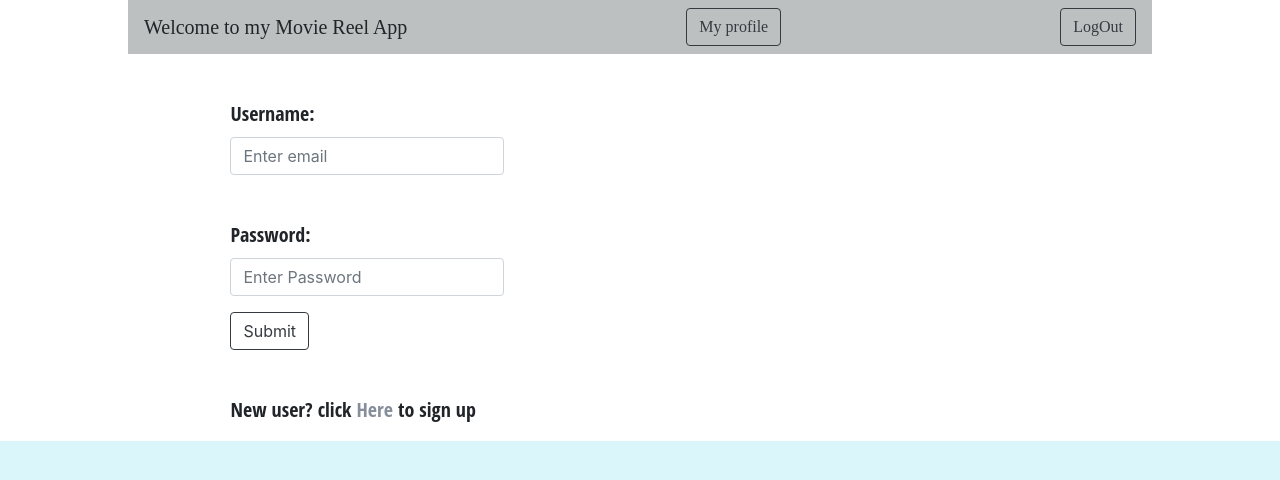
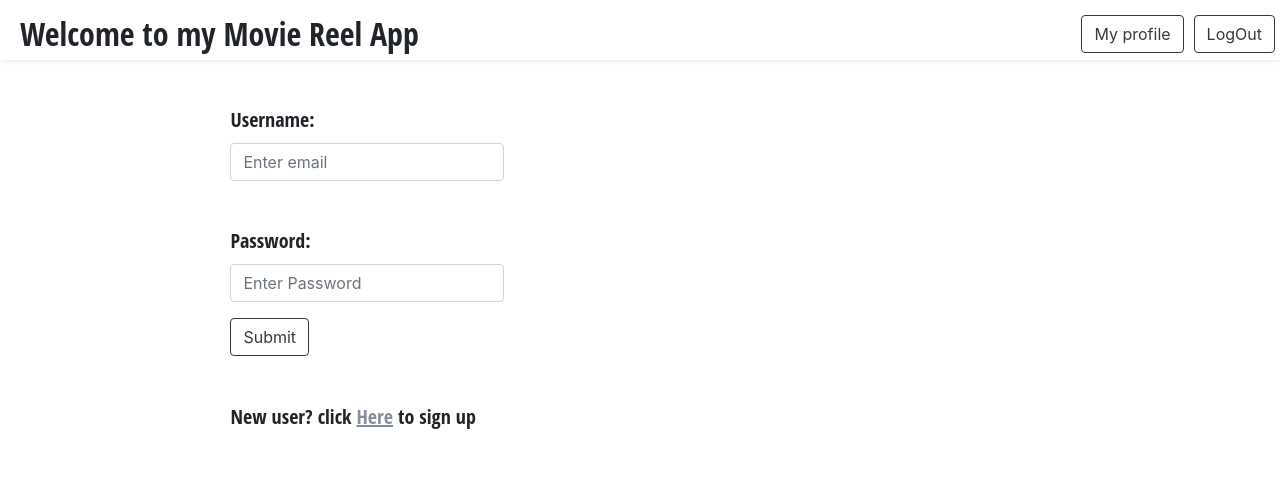
Before and after one commit to cilvin/Movie_App, a React (Create React App) app in the folder client-2/: page / in a window 1280 px wide. Shown: the top 480 px of the page. Built offline with nearby package versions, Linux system fonts and the light colour scheme.

Commit message:
Add reponsive nav bar to main-view

```diff
--- a/client-2/src/components/login-view/login-view.scss
+++ b/client-2/src/components/login-view/login-view.scss
@@ -3,13 +3,26 @@
 
 .form {
     border-style: solid;
-    border-width: 1px
+    border-width: 1px;
 }
 
 .form-group {
-    margin-top: 80px;
-    ;
+    position: relative;
+    top: 0px;
+
 }
+
+.container {
+    position: relative;
+    top: 30px;
+
+}
+
+.newUsers {
+    position: relative;
+    top: 1px;
+}
+
 
 .form-label {
     font-family: 'Open Sans Condensed', sans-serif;
--- a/client-2/src/components/main-view/main-view.jsx
+++ b/client-2/src/components/main-view/main-view.jsx
@@ -114,20 +114,23 @@
 
         return (
             <Router>
-                <div className='main-view'>
 
-
-
-
-                    <div   className='navbar'>Welcome to my Movie Reel App
-                        <Link to={'/profile'}>
-                            <Button variant='outline-dark'>
+                <header class="header">
+                    <p  class="logo">Welcome to my Movie Reel App</p>
+                    <input class="menu-btn" type="checkbox" id="menu-btn" />
+                    <label class="menu-icon" for="menu-btn"><span class="navicon"></span></label>
+                    <ul class="menu">
+                    <li><Link to={'/profile'}>
+                            <Button id='profilebtn' variant='outline-dark'>
                                 My profile
                             </Button>
                         </Link>
-                        <Button variant='outline-dark' onClick={() => this.logOut()}> LogOut</Button>
+                     </li>
+                     <li><Button id='logoutbtn' variant='outline-dark' onClick={() => this.logOut()}> LogOut</Button></li>
+                    </ul>
+                </header>
 
-                    </div>
+                <div className='main-view'>
 
                     <Container className='main-view'>
                         <Row>
--- a/client-2/src/components/main-view/main-view.scss
+++ b/client-2/src/components/main-view/main-view.scss
@@ -1,5 +1,15 @@
-.mv {
-    background-color:rgba(218,246,251,1);
+//font-family: 'Open Sans Condensed', sans-serif;
+//font-family: 'Marcellus', serif;
+//background-color:rgba(218,246,251,1);
+
+html {
+    background-color: #fff;
+}
+
+.row {
+    position: relative;
+    top: 30px;
+
 }
 
 .main-view {
@@ -24,16 +34,11 @@
     box-shadow: none;
 }
 
-.navbar {
-    font-family: 'Marcellus';
 
 
-    font-size: 20px;
-
-    background-color: rgba(189,192,193,1);
 
 
-}
+
 
 .foot {
     background-color:  rgba(189,192,193,1);
@@ -41,6 +46,134 @@
 
 }
 
-span {
+
+
+
+
+
+  /* header */
+
+  .header {
+    background-color: #fff;
+    box-shadow: 1px 1px 4px 0 rgba(0,0,0,.1);
+    position: fixed;
+    width: 100%;
+    height: 60px;
+
+  }
+
+  .header ul {
+    margin: 0;
+    padding: 0;
+    list-style: none;
+    overflow: hidden;
+    background-color: #fff;
+  }
+
+  li {
+      margin: 5px;
+      margin-top: 15px;
+  }
+
+
+
+
+
+  .header .logo {
+    display: block;
+    float: left;
+    font-size: 2em;
+    padding: 10px 20px;
     text-decoration: none;
-}
+  }
+
+  /* menu */
+
+  .header .menu {
+    clear: both;
+    max-height: 0;
+    transition: max-height .2s ease-out;
+  }
+
+  /* menu icon */
+
+  .header .menu-icon {
+    cursor: pointer;
+    display: inline-block;
+    float: right;
+    padding: 28px 20px;
+    position: relative;
+    user-select: none;
+  }
+
+  .header .menu-icon .navicon {
+    background: #333;
+    display: block;
+    height: 2px;
+    position: relative;
+    transition: background .2s ease-out;
+    width: 18px;
+  }
+
+  .header .menu-icon .navicon:before,
+  .header .menu-icon .navicon:after {
+    background: #333;
+    content: '';
+    display: block;
+    height: 100%;
+    position: absolute;
+    transition: all .2s ease-out;
+    width: 100%;
+  }
+
+  .header .menu-icon .navicon:before {
+    top: 5px;
+  }
+
+  .header .menu-icon .navicon:after {
+    top: -5px;
+  }
+
+  /* menu btn */
+
+  .header .menu-btn {
+    display: none;
+  }
+
+  .header .menu-btn:checked ~ .menu {
+    max-height: 240px;
+  }
+
+  .header .menu-btn:checked ~ .menu-icon .navicon {
+    background: transparent;
+  }
+
+  .header .menu-btn:checked ~ .menu-icon .navicon:before {
+    transform: rotate(-45deg);
+  }
+
+  .header .menu-btn:checked ~ .menu-icon .navicon:after {
+    transform: rotate(45deg);
+  }
+
+  .header .menu-btn:checked ~ .menu-icon:not(.steps) .navicon:before,
+  .header .menu-btn:checked ~ .menu-icon:not(.steps) .navicon:after {
+    top: 0;
+  }
+
+  /* 48em = 768px */
+
+  @media (min-width: 48em) {
+    .header li {
+      float: left;
+    }
+
+    .header .menu {
+      clear: none;
+      float: right;
+      max-height: none;
+    }
+    .header .menu-icon {
+      display: none;
+    }
+  }
```
